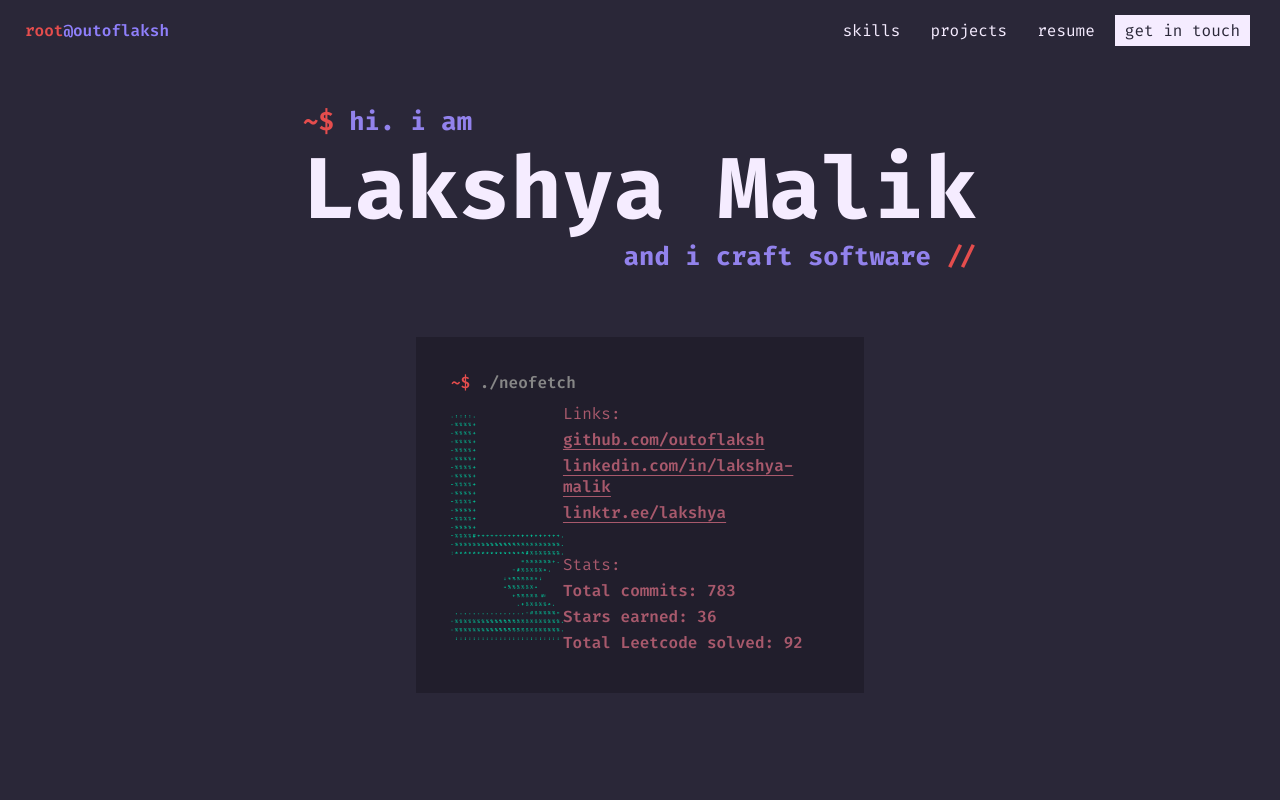
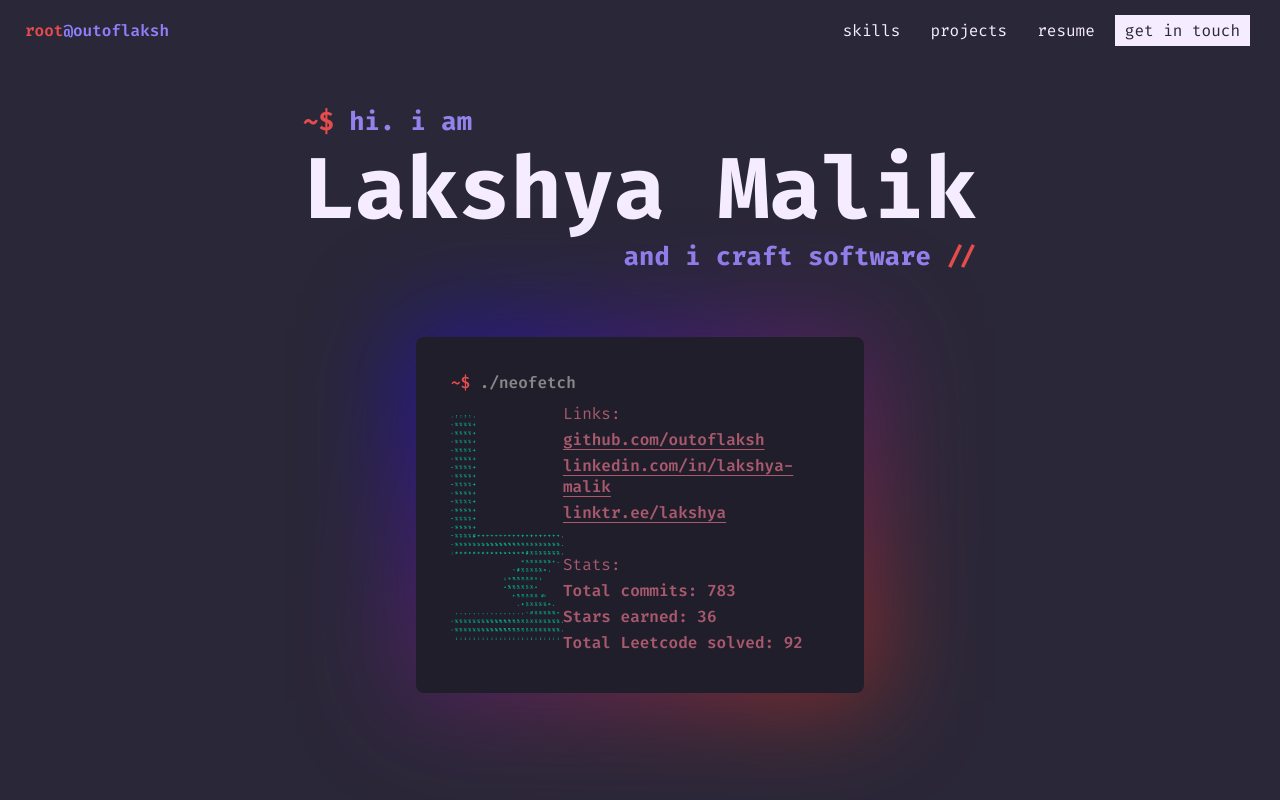
Before and after one commit to outoflaksh/my-own-site, a React (Create React App) app: page / in a window 1280 px wide. Shown: the top 800 px of the page. Built offline with nearby package versions, Linux system fonts and the light colour scheme.

Commit message:
added gradient background to the terminal

```diff
--- a/src/components/Hero/Terminal.jsx
+++ b/src/components/Hero/Terminal.jsx
@@ -8,6 +8,8 @@ const Terminal = () => {
     ];
 
     return (
+        <div className="terminal-wrapper">
+            <div className="gradient-bg"></div>
             <div className="terminal bg2">
                 <p className="cmd">
                     <span>~$</span> ./neofetch
@@ -19,7 +21,11 @@ const Terminal = () => {
                         {links.map((link) => {
                             return (
                                 <li>
-                                <a href={link} target="_blank" rel="noreferrer">
+                                    <a
+                                        href={link}
+                                        target="_blank"
+                                        rel="noreferrer"
+                                    >
                                         {link}
                                     </a>
                                 </li>
@@ -33,6 +39,7 @@ const Terminal = () => {
                     </div>
                 </div>
             </div>
+        </div>
     );
 };
 
--- a/src/styles/hero.css
+++ b/src/styles/hero.css
@@ -23,10 +23,31 @@
     text-align: center;
 }
 
+.terminal-wrapper {
+    width: 35%;
+    margin-top: 5%;
+    position: relative;
+}
+
 .terminal {
-    width: 35%;
+    height: 100%;
+    width: 100%;
     padding: 35px;
-    margin-top: 5%;
+    z-index: 1;
+    position: inherit;
+    border-radius: 0.5rem;
+}
+
+.gradient-bg {
+    height: 100%;
+    width: 100%;
+    background: linear-gradient(to top left, #ff3c0085 0%, #0400ff8f 100% );
+    filter: blur(50px);
+    z-index: 0;
+    position: absolute;
+    top: 0;
+    left: 0;
+    transform: scale(1.05);
 }
 
 .cmd {
```
Lines whose indentation alone changed are shown as unchanged.
